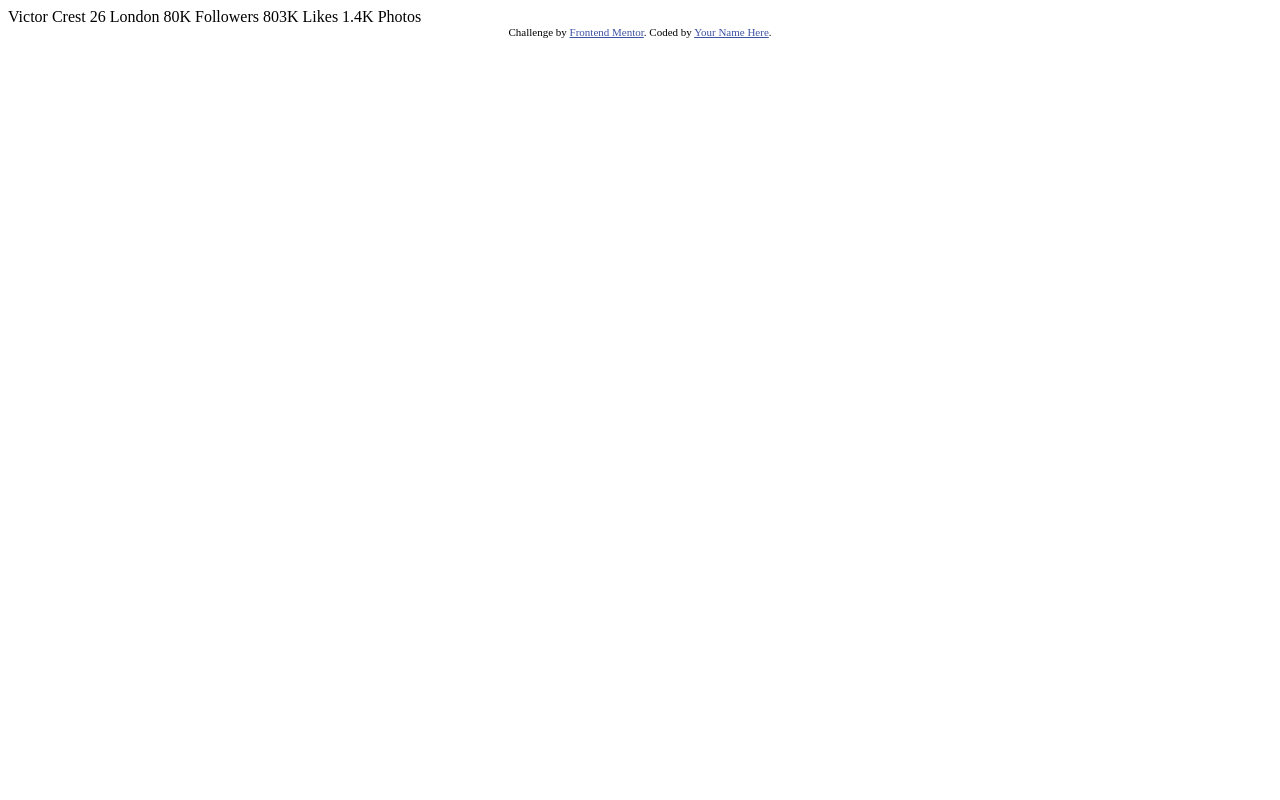
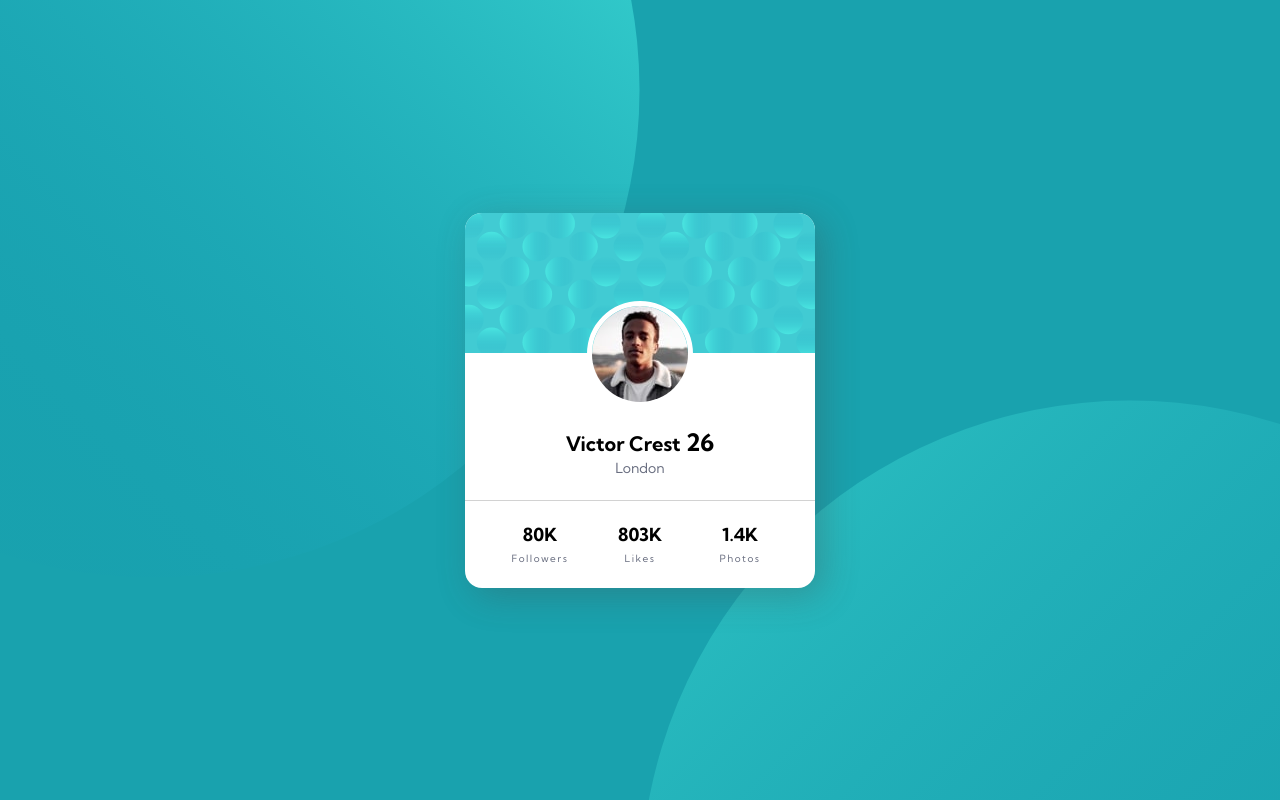
Before and after one commit to javiermontcerda/challenges-frontmentor, a plain HTML site: page 04-profile-card-component-main/index.html in a window 1280 px wide. Drawn offline with Linux system fonts and the light colour scheme.

Commit message:
04 challenger - frontend mentor

```diff
--- /dev/null
+++ b/04-profile-card-component-main/css/style.css
@@ -0,0 +1,129 @@
+@import url("https://fonts.googleapis.com/css2?family=Kumbh+Sans:wght@400;700&display=swap");
+
+:root {
+    --dark-cyan: hsl(185, 75%, 39%);
+    --dark-gray: hsla(0, 0%, 59%, 0.432);
+    --dark-grayish-blue: hsl(227, 10%, 46%);
+    --font: "Kumbh Sans", sans-serif;
+}
+
+*,
+*::before,
+*::after {
+    margin: 0;
+    padding: 0;
+    box-sizing: border-box;
+}
+
+body {
+    background-color: var(--dark-cyan);
+    width: 100%;
+    height: 100%;
+    position: absolute;
+    font-family: var(--font);
+}
+
+.bold {
+    font-weight: 700;
+}
+.subtitle {
+    font-weight: 400;
+    color: var(--dark-grayish-blue);
+}
+.text-small {
+    font-size: 10px;
+    letter-spacing: 1.5px;
+}
+.text-medium {
+    font-size: 14px;
+}
+.text-large {
+    font-size: 18px;
+}
+.text-v-large {
+    font-size: 20px;
+}
+.bg-container {
+    overflow: hidden;
+    width: 100%;
+    height: 100%;
+    position: absolute;
+    top: 0px;
+    z-index: 0;
+    display: flex;
+    justify-content: center;
+}
+.bg-1 {
+    position: absolute;
+    top: -50%;
+    right: 50%;
+}
+.bg-2 {
+    position: absolute;
+    top: 50%;
+    left: 50%;
+}
+
+.main-container {
+    width: 100%;
+    height: 100%;
+    display: flex;
+    flex-direction: row;
+    justify-content: center;
+    align-items: center;
+    z-index: 1;
+}
+.card {
+    display: flex;
+    flex-direction: column;
+    justify-content: space-between;
+    align-items: center;
+
+    box-shadow: 8px 8px 35px rgba(68, 68, 68, 0.3);
+    height: 375px;
+    background-color: #fff;
+    border-radius: 17px;
+    overflow: hidden;
+    width: 350px;
+    min-width: 325px;
+    z-index: 1;
+    margin: 0 100px;
+}
+.card__top-bg {
+    background-image: url(../images/bg-pattern-card.svg);
+    width: 100%;
+    height: 140px;
+}
+.card__header {
+    position: relative;
+    top: -70px;
+    text-align: center;
+    width: 100%;
+}
+.card__avatar {
+    margin: 10px;
+    width: 96px;
+    height: 96px;
+    border: 5px solid #fff;
+    border-radius: 50%;
+    box-sizing: content-box;
+}
+.card__user {
+    padding-top: 6px;
+    position: absolute;
+    width: 100%;
+}
+.card__stats {
+    width: 100%;
+    height: 88px;
+    border-top: 1px solid var(--dark-gray);
+    text-align: center;
+    padding: 0px 35px;
+    display: flex;
+    flex-direction: row;
+    justify-content: space-between;
+    align-items: center;
+}
+.card__stats > div {
+    width: 80px;
+}
--- a/04-profile-card-component-main/index.html
+++ b/04-profile-card-component-main/index.html
@@ -2,34 +2,47 @@
 <html lang="en">
 <head>
   <meta charset="UTF-8">
-  <meta name="viewport" content="width=device-width, initial-scale=1.0"> <!-- displays site properly based on user's device -->
+  <meta name="viewport" content="width=device-width, initial-scale=1.0">
 
   <link rel="icon" type="image/png" sizes="32x32" href="./images/favicon-32x32.png">
+  <link rel="stylesheet" href="./css/style.css">
+  <title>04 Frontend Mentor | Profile card component</title>
 
-  <title>Frontend Mentor | Profile card component</title>
-
-  <!-- Feel free to remove these styles or customise in your own stylesheet 👍 -->
-  <style>
-    .attribution { font-size: 11px; text-align: center; }
-    .attribution a { color: hsl(228, 45%, 44%); }
-  </style>
 </head>
 <body>
-  Victor Crest
-  26
-  London
+  <div class="bg-container">
+    <img class="bg-1" src="./images/bg-pattern-top.svg" alg=""/>
+    <img class="bg-2"src="./images/bg-pattern-bottom.svg" alg=""/>
+  </div>
 
-  80K
-  Followers
+  <main class="main-container">
+    <article class="card">
+      <div class="card__top-bg"></div>
+      <header class="card__header">
 
-  803K
-  Likes
+        <img class="card__avatar" src="./images/image-victor.jpg" alt="Victor avatar" />
+          <div class="card__user">
+            <h1><span class="bold text-v-large">Victor Crest</span class="subtitle text-v-large"> 26</h1>
+            <span class="subtitle text-medium">London</span>
+          </div>
+      </header>
 
-  1.4K
-  Photos
-  <div class="attribution">
-    Challenge by <a href="https://www.frontendmentor.io?ref=challenge" target="_blank">Frontend Mentor</a>.
-    Coded by <a href="#">Your Name Here</a>.
-  </div>
+      <div class="card__stats">
+        <div class="card__followes">
+          <p class="bold text-large">80K</p>
+          <span class="subtitle text-small">Followers</span>
+        </div>
+        <div class="card__likes">
+          <p class="bold text-large">803K</p>
+          <span class="subtitle text-small">Likes</span>
+        </div>
+        <div class="card__photos">
+          <p class="bold text-large">1.4K</p>
+          <span class="subtitle text-small">Photos</span>
+        </div>
+      </div>
+
+    </article>
+  </main>
 </body>
 </html>
```
